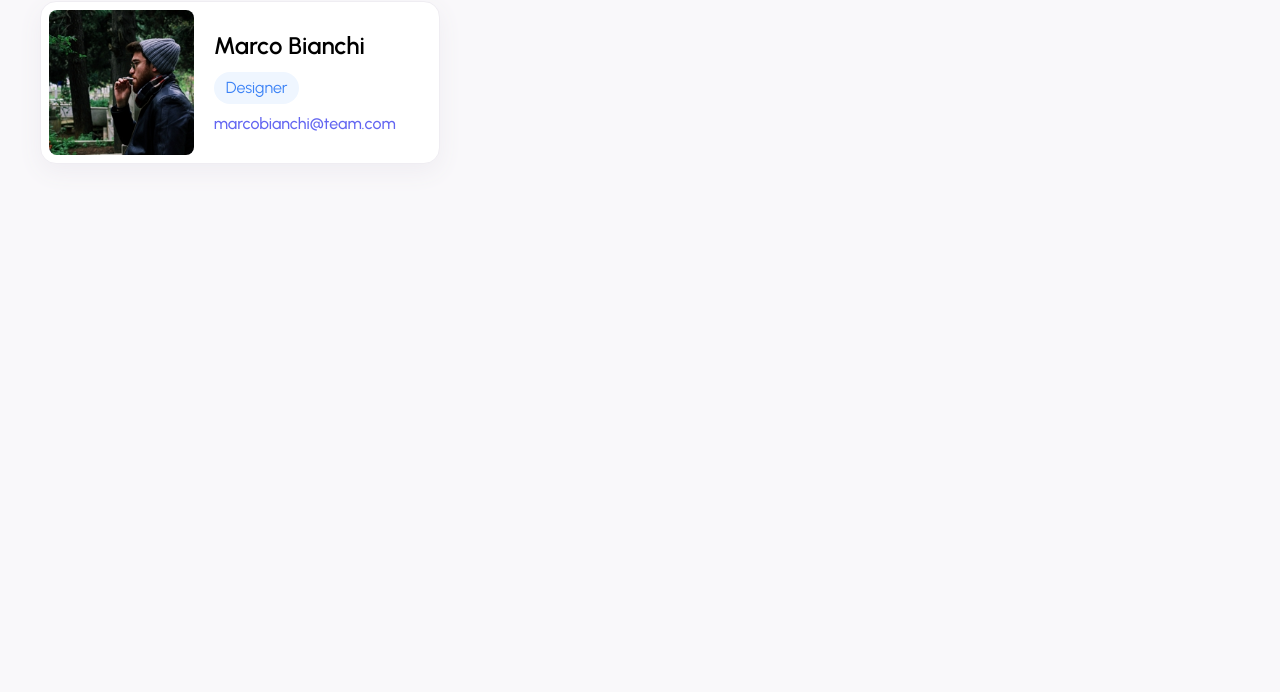
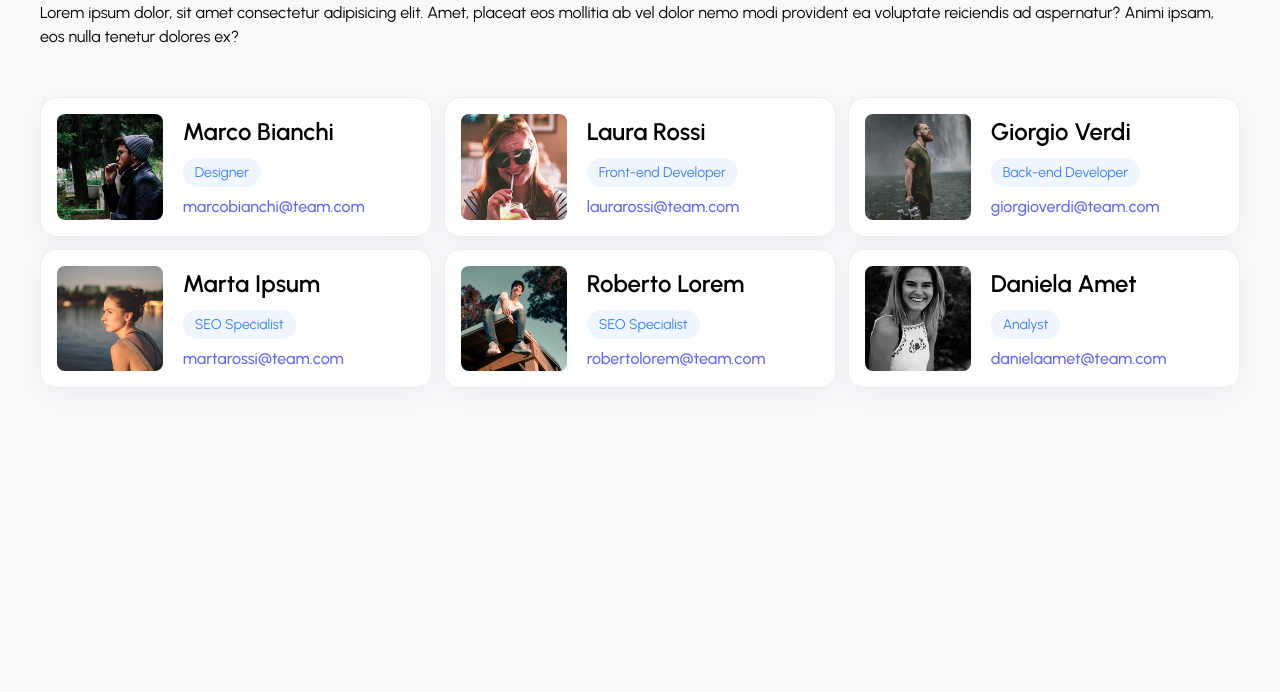
Before and after one commit to lorenzoferrante97/js-our-team, a website: page index.html in a window 1280 px wide. Shown: the part 108-800 px from the top of the page. Drawn offline with Linux system fonts and the light colour scheme.

Commit message:
add: cards js to html

```diff
--- a/esercizio-js/script.js
+++ b/esercizio-js/script.js
@@ -36,3 +36,28 @@ const teamMembers = [
     img: "img/female3.png"
   }
 ];
+
+const cardContainer = document.getElementById("card-container");
+
+for (let i = 0; i < teamMembers.length; i++) {
+  console.log(i)
+  cardContainer.innerHTML += `
+            <!-- col -->
+            <div class="col-span-full sm:col-span-2 md:col-span-4">
+                <!-- card -->
+                <div class="flex flex-col lg:flex-row justify-between items-center rounded-md overflow-hidden p-4u max-lg:pb-7u lg:pr-7u bg-white border-1 border-smoke-100 gap-5u shadow-md shadow-smoke-100">
+                    <!-- img -->
+                    <figure class="w-full self-stretch max-lg:max-h-60u lg:w-[48%] overflow-hidden rounded">
+                        <img src="${teamMembers[i].img}" alt="${teamMembers[i].name}" class="img-responsive">
+                    </figure>
+                    <!-- card info -->
+                    <div class="flex flex-col gap-2u w-full">
+                        <p class="font-semibold text-2xl">${teamMembers[i].name}</p>
+                        <p class="px-3u py-u bg-blue-50 text-blue-500 rounded-full self-start text-sm">${teamMembers[i].role}</p>
+                        <a href="#" class="text-indigo-500 font-medium">${teamMembers[i].email}</a>
+                    </div>
+                </div>
+            </div>
+  `;
+
+}
--- a/index.html
+++ b/index.html
@@ -14,30 +14,29 @@
 
 <body class="font-custom bg-smoke-50">
 
-    <main class="container-fluid flex flex-col items-center">
+    <main class="container-fluid flex flex-col items-center gap-12u py-12u">
         <section>
             <h1 class="h1">Meet our Team</h1>
             <p>Lorem ipsum dolor, sit amet consectetur adipisicing elit. Amet, placeat eos mollitia ab vel dolor nemo modi provident ea voluptate reiciendis ad aspernatur? Animi ipsam, eos nulla tenetur dolores ex?</p>
         </section>
 
-        <section class="row-webgrid w-full">
+        <section class="row-webgrid w-full gap-3u" id="card-container">
             <!-- col -->
-            <div class="col-span-full sm:col-span-2 md:col-span-4">
+            <!-- <div class="col-span-full sm:col-span-2 md:col-span-4"> -->
                 <!-- card -->
-                <div class="flex flex-col lg:flex-row justify-between items-center rounded-md overflow-hidden p-2u max-lg:pb-7u lg:pr-7u bg-white border-1 border-smoke-100 gap-5u shadow-md shadow-smoke-100">
+                <!-- <div class="flex flex-col lg:flex-row justify-between items-center rounded-md overflow-hidden p-2u max-lg:pb-7u lg:pr-7u bg-white border-1 border-smoke-100 gap-5u shadow-md shadow-smoke-100"> -->
                     <!-- img -->
-                    <figure class="w-full max-lg:max-h-60u lg:aspect-square lg:max-w-[40%] overflow-hidden rounded">
-                        <img src="img/male1.png" alt="Marco Bianchi" class="img-responsive">
-                    </figure>
+                    <!-- <figure class="w-full max-lg:max-h-60u lg:aspect-square lg:max-w-[40%] overflow-hidden rounded"> -->
+                        <!-- <img src="img/male1.png" alt="Marco Bianchi" class="img-responsive"> -->
+                    <!-- </figure> -->
                     <!-- card info -->
-                    <div class="flex flex-col gap-2u w-full max-lg:px-3u">
-                        <p class="font-semibold text-2xl">Marco Bianchi</p>
-                        <p class="px-3u py-u bg-blue-50 text-blue-500 rounded-full self-start">Designer</p>
-                        <a href="#" class="text-indigo-500 font-medium">marcobianchi@team.com</a>
-                    </div>
-                </div>
-
-            </div>
+                    <!-- <div class="flex flex-col gap-2u w-full max-lg:px-3u"> -->
+                        <!-- <p class="font-semibold text-2xl">Marco Bianchi</p> -->
+                        <!-- <p class="px-3u py-u bg-blue-50 text-blue-500 rounded-full self-start">Designer</p> -->
+                        <!-- <a href="#" class="text-indigo-500 font-medium">marcobianchi@team.com</a> -->
+                    <!-- </div> -->
+                <!-- </div> -->
+            <!-- </div> -->
 
         </section>
 
```
Also changed, not shown: src/output.css.
